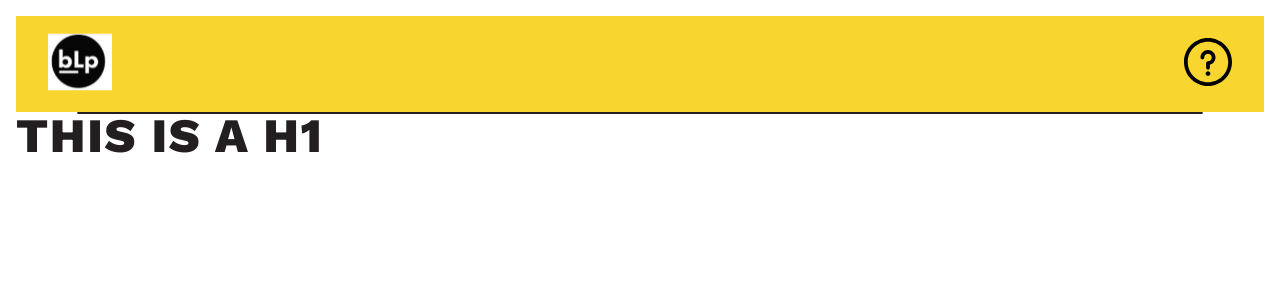
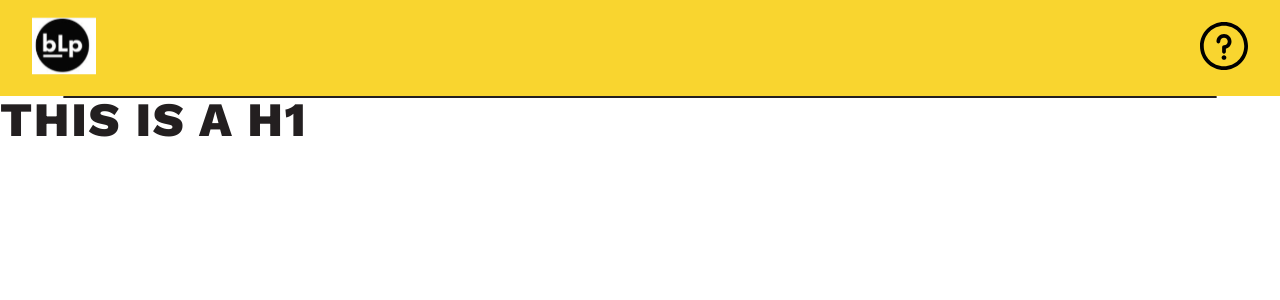
Before and after one commit to founders-programme-2/business-launchpad, a React (Create React App) app in the folder client/: page / in a window 1280 px wide. Shown: the top 300 px of the page. Built offline with nearby package versions, Linux system fonts and the light colour scheme.

Commit message:
update global styles

```diff
--- a/client/src/components/CMenu.style.js
+++ b/client/src/components/CMenu.style.js
@@ -71,6 +71,7 @@ export const CloseText = styled.h4`
   position: absolute;
   top: 7rem;
   margin-left: 1rem;
+  margin-bottom: 1rem;
   :hover {
     opacity: 0.5;
     cursor: pointer;
@@ -107,7 +108,6 @@ export const MenuText = styled.h2`
 // //////////////////////////
 // the overlay for the menu
 export const Overlay = styled.main`
-  overflow: hidden;
   position: absolute;
   width: 100%;
   height: 100vh;
--- a/client/src/styles/globalStyle.js
+++ b/client/src/styles/globalStyle.js
@@ -9,19 +9,19 @@ export default createGlobalStyle`
         --black: #231F20;
         --white: #fff;
         --gray: #BDBDBD;
-        --wide:700px;
     };
 
     html {
         font-size: 16px;
+        color: var(--black);
+        display: flex;
+        flex-direction: column;
+        margin: 0 auto;
+
     };
 
     body {
         background-color: var(--white);
-        color: var(--black);
-        display: flex;
-        flex-direction: column;
-        margin: 1rem;
     };
 
 
```
